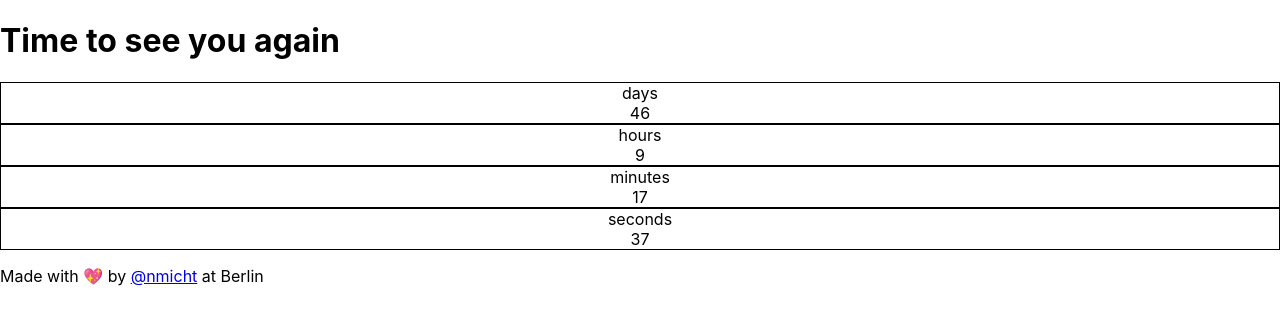
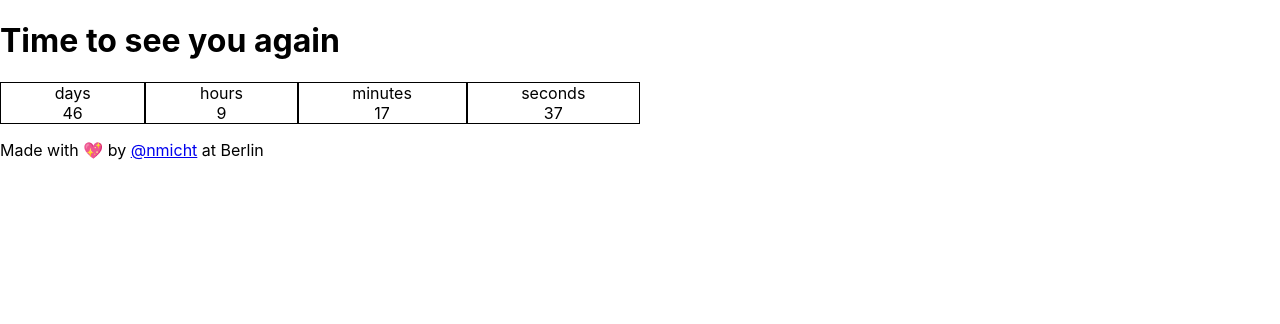
Before and after one commit to nmicht/date-countdown, a React (Create React App) app: page / in a window 1280 px wide. Shown: the top 324 px of the page. Built offline with nearby package versions, Linux system fonts and the light colour scheme.

Commit message:
Component for countdown

```diff
--- a/src/App.js
+++ b/src/App.js
@@ -1,6 +1,6 @@
 import React, {useState, useEffect} from 'react';
 import './App.css';
-import Timer from './Timer/Timer'
+import Countdown from './Countdown/Countdown'
 
 function App() {
   const SEC = 1000;
@@ -34,28 +34,13 @@ function App() {
     }, SEC);
   });
 
-  const timerComponents = [];
-
-  Object.keys(timeLeft).forEach((interval) => {
-    if (!timeLeft[interval]) {
-      return;
-    }
-
-    timerComponents.push(
-      <Timer
-        number={timeLeft[interval]}
-        label={interval}
-      />
-    );
-  });
-
   return (
     <React.Fragment>
       <header>
         <h1>Time to see you again</h1>
       </header>
       <main>
-        {timerComponents.length ? timerComponents : <span>Time's up!</span>}
+        <Countdown timeLeft={timeLeft} />
       </main>
       <footer>
         <p>Made with <span role="img" aria-label="love">💖</span> by <a href="https://github.com/nmicht/">@nmicht</a> at Berlin</p>
--- /dev/null
+++ b/src/Countdown/Countdown.css
@@ -0,0 +1,4 @@
+.countdown {
+  width: 50%;
+  display: flex;
+}
--- /dev/null
+++ b/src/Countdown/Countdown.js
@@ -0,0 +1,27 @@
+import React from 'react';
+import Timer from '../Timer/Timer';
+import './Countdown.css';
+
+export default function Countdown(props) {
+  const timerComponents = [];
+
+  Object.keys(props.timeLeft).forEach((interval) => {
+    // if (!props.timeLeft[interval]) {
+    //   return;
+    // }
+
+    timerComponents.push(
+      <Timer
+        number={props.timeLeft[interval]}
+        label={interval}
+      />
+    );
+
+  });
+
+  return (
+    <div class="countdown">
+      {timerComponents}
+    </div>
+  )
+}
--- a/src/Timer/Timer.css
+++ b/src/Timer/Timer.css
@@ -1,6 +1,7 @@
 .timerComponent {
   border: 1px solid black;
   text-align: center;
+  flex-grow: 1;
 }
 
 .timerComponent span {
```
